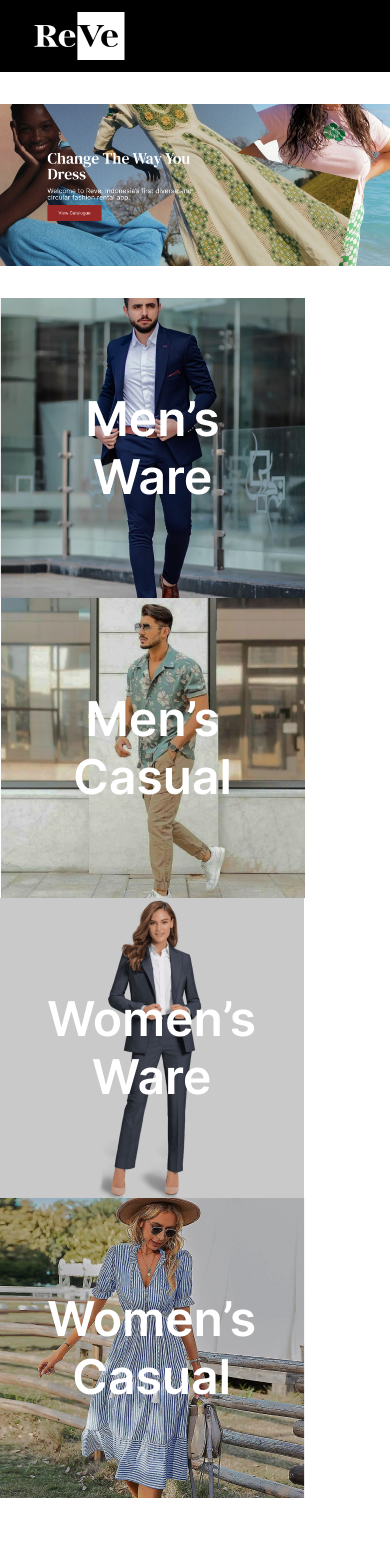
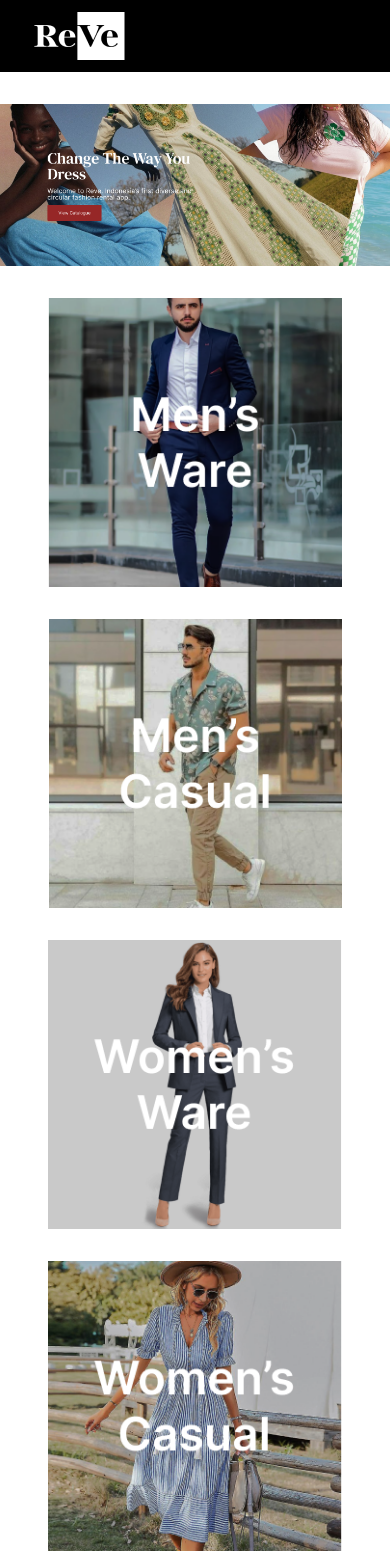
Before and after one commit to gunturoktavianto/deploy-reve, a Next.js app: page / in a window 390 px wide. Shown: the top 1568 px of the page. Built offline with nearby package versions, Linux system fonts and the light colour scheme.

Commit message:
fixed categ mobile

```diff
--- a/components/homepage/Category.jsx
+++ b/components/homepage/Category.jsx
@@ -7,18 +7,21 @@ import category4 from "@/public/images/category4.png";
 const Category = ({ product }) => {
     return (
         <>
-            <div className="md:flex md:justify-around mt-8 sm:text">
+            <div className="md:flex md:justify-around align-center mt-8 mx-12 text-center">
                 <Image
+                    className="pb-8"
                     src={category1}
                     alt="Men's Ware"
 
                 />
                 <Image
+                    className="pb-8"
                     src={category2}
                     alt="Men's Casual"
 
                 />
                 <Image
+                    className="pb-8"
                     src={category4}
                     alt="Women's Ware"
 
--- a/components/homepage/Hero.jsx
+++ b/components/homepage/Hero.jsx
@@ -5,7 +5,10 @@ import Link from "next/link";
 
 export default function Hero() {
     return (
-        <Link className="pt-8 flex justify-center w-full" href='/catalogue'>
+        <Link
+            className="pt-8 flex justify-center w-full sm:m-auto"
+            href="/catalogue"
+        >
             <Image src={hero} />
         </Link>
     );
```
